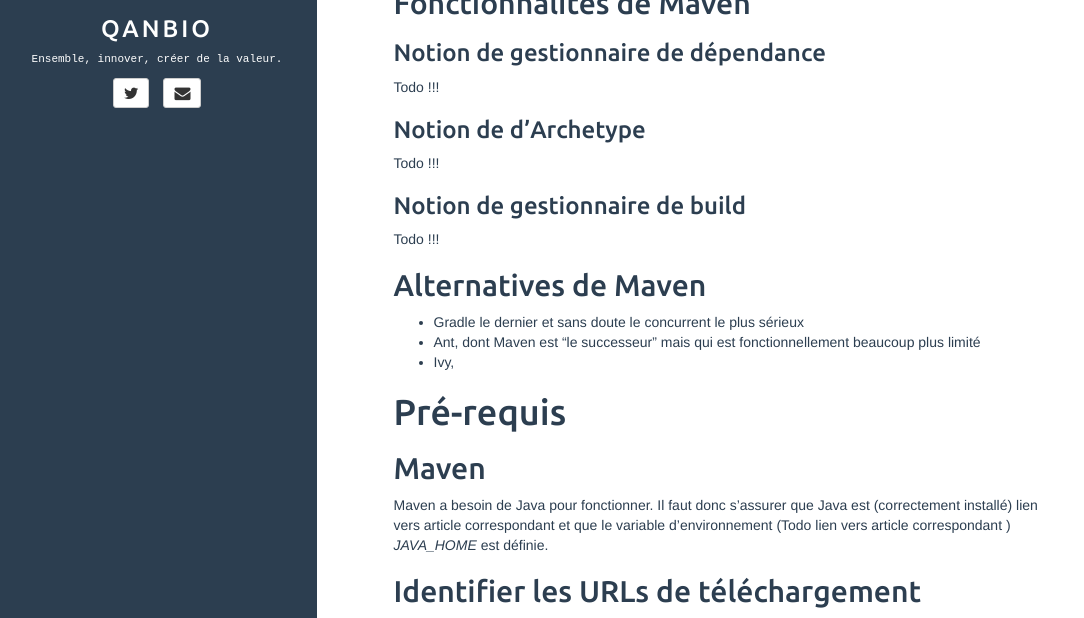
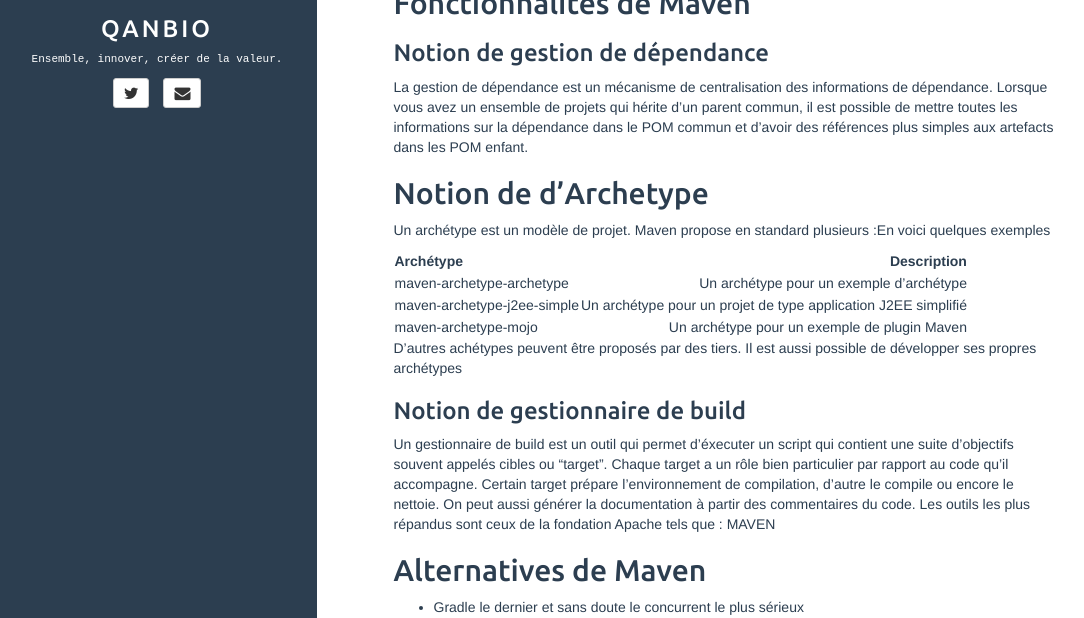
Before and after one commit to qanbio/blog, a Jekyll site: the page built from _posts/2017-02-09-installation-maven-linux.md, in a window 1280 px wide and 900 px high, cut to the strip 282-900 px from the top of the window. Shown: the whole strip, without its empty margins (3-1087 px from the left). Built offline with Jekyll 4.4.1, drawn with Linux system fonts in a browser that asks for light colours; comment, search, counter and statistics services are not loaded.

Commit message:
modif article maven et autres

```diff
--- a/_posts/2017-02-09-installation-maven-linux.md
+++ b/_posts/2017-02-09-installation-maven-linux.md
@@ -14,14 +14,24 @@
 Maven est un outil multifonctions et une des manière les plus simple de l'appréhender est sans doute d'introduire ses fonctionnalités.
 
 ## Fonctionnalités de Maven
-### Notion de gestionnaire de dépendance
-Todo !!!
 
-### Notion de d'Archetype
-Todo !!!
+### Notion de gestion de dépendance
+La gestion de dépendance est un mécanisme de centralisation des informations de dépendance. Lorsque vous avez un ensemble de projets qui hérite d'un parent commun, il est possible de mettre toutes les informations sur la dépendance dans le POM commun et d'avoir des références plus simples aux artefacts dans les POM enfant.
+
+
+## Notion de d'Archetype
+Un archétype est un modèle de projet. Maven propose en standard plusieurs :En voici quelques exemples
+
+|          Archétype            |                        Description                            |
+| ----------------------------- |: -----------------------------------------------------------: |
+| maven-archetype-archetype     | Un archétype pour un exemple d'archétype                      |
+| maven-archetype-j2ee-simple   | Un archétype pour un projet de type application J2EE simplifié|
+| maven-archetype-mojo          | Un archétype pour un exemple de plugin Maven                  |
+
+D'autres achétypes peuvent être proposés par des tiers. Il est aussi possible de développer ses propres archétypes
 
 ### Notion de gestionnaire de build
-Todo !!!
+Un gestionnaire de build est un outil qui permet d'éxecuter un script qui contient une suite d'objectifs souvent appelés cibles ou "target". Chaque target a un rôle bien particulier par rapport au code qu'il accompagne. Certain target prépare l'environnement de compilation, d'autre le compile ou encore le nettoie. On peut aussi générer la documentation à partir des commentaires du code. Les outils les plus répandus sont ceux de la fondation Apache tels que : MAVEN
 
 ## Alternatives de Maven
 * Gradle le dernier et sans doute le concurrent le plus sérieux
```
